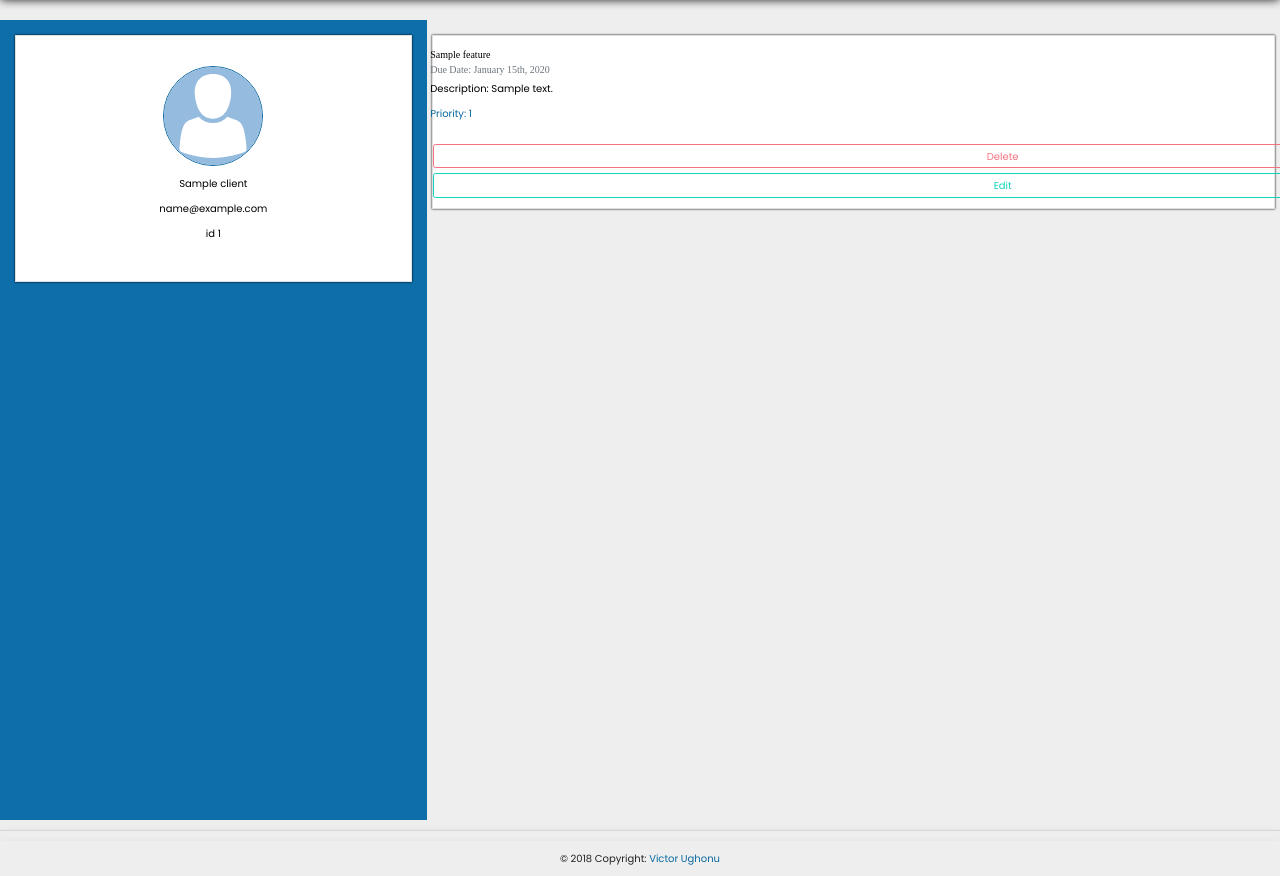
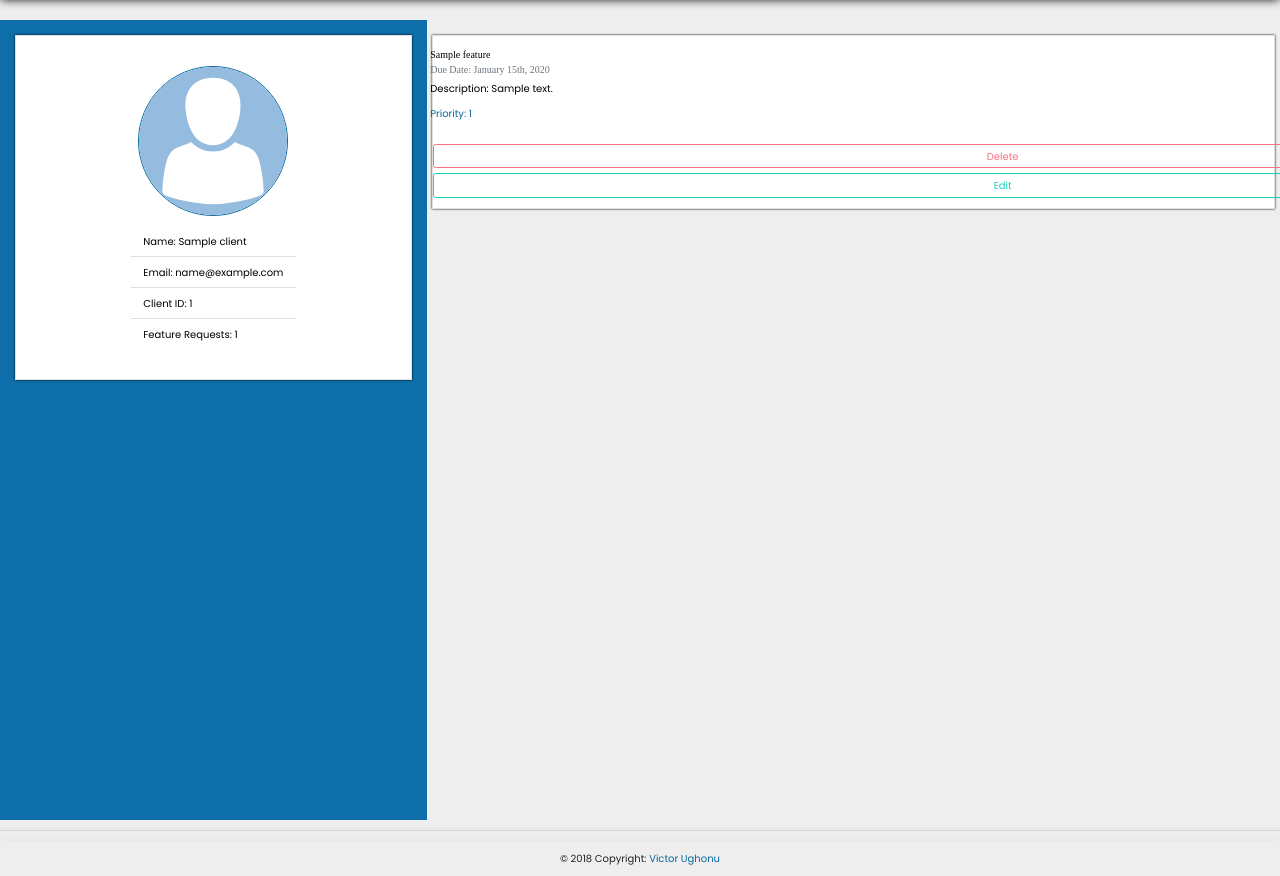
Before and after one commit to Miravicson/Featurester, a Flask app: page /1 in a window 1280 px wide; the page is wider, and only the part inside the window is pictured. Shown: the part 56-932 px from the top of that part. Run offline with Flask 2, Linux system fonts and the light colour scheme; tables that the repository leaves empty hold one stand-in row (values such as "Sample post"); parts of the project's set-up code (start-up, migrations or seed data) failed here and were passed over; some libraries are stand-ins or nearby versions; some web fonts are replaced.

Commit message:
Designed the client detail view

```diff
--- a/requester/static/css/style.css
+++ b/requester/static/css/style.css
@@ -9,6 +9,8 @@ body {
     font-family: 'Poppins', sans-serif;
     color: #222;
 }
+
+
 
 
 
--- a/requester/templates/features/add_product_form.html
+++ b/requester/templates/features/add_product_form.html
@@ -2,8 +2,7 @@
     {{ form3.hidden_tag() }}
 
     <div class="form-group">
-        {{form3.name.label}}
-        {{form3.name(class='form-control form-control-sm')}}
+        {{form3.name(class='form-control form-control-sm', placeholder='Name')}}
         {% for error in form3.name.errors %}
         <span style="color: red;">[{{ error }}]</span>
         {% endfor %}
--- a/requester/templates/features/client_details.html
+++ b/requester/templates/features/client_details.html
@@ -11,13 +11,16 @@
                             <img
                                     src="{{ url_for('static', filename='img/avatar-1577909.svg') }}"
                                     class="rounded-circle border border-primary" alt=""
-                                    width="100px"
-                                    height="100px">
+                                    width="150px"
+                                    height="150px">
                         </div>
-                        <div class="mx-auto text-center mt-3">
-                            <p>{{ client.name }}</p>
-                            <p>{{ client.email }}</p>
-                            <p>id {{ client.id }}</p>
+                        <div class="mx-auto mt-3">
+                            <ul class="list-group list-group-flush">
+                                <li class="list-group-item"><span class="text-left">Name:</span> <span class="text-right">{{ client.name }}</span></li>
+                                <li class="list-group-item"><span class="text-left">Email:</span> <span class="text-right">{{ client.email }}</span></li>
+                                <li class="list-group-item"><span class="text-left">Client ID:</span> <span class="text-right">{{ client.id }}</span></li>
+                                <li class="list-group-item"><span class="text-left">Feature Requests:</span> <span class="text-right">{{ client.features | length }}</span></li>
+                            </ul>
                         </div>
                     </div>
 
@@ -44,8 +47,10 @@
                                         </div>
                                         <div class="col-4 py-3">
                                             <div class="container">
-                                                <button type="button" class="btn btn-outline-danger btn-block">Delete</button>
-                                                <button type="button" class="btn btn-outline-success btn-block">Edit</button>
+                                                <button type="button" class="btn btn-outline-danger btn-block">Delete
+                                                </button>
+                                                <button type="button" class="btn btn-outline-success btn-block">Edit
+                                                </button>
                                             </div>
                                         </div>
                                     </div>
```
Also changed, not shown: requester/templates/features/add_client_form.html (+6 -4 lines), requester/templates/features/add_feature_form.html (+5 -11 lines), 1 other file.
